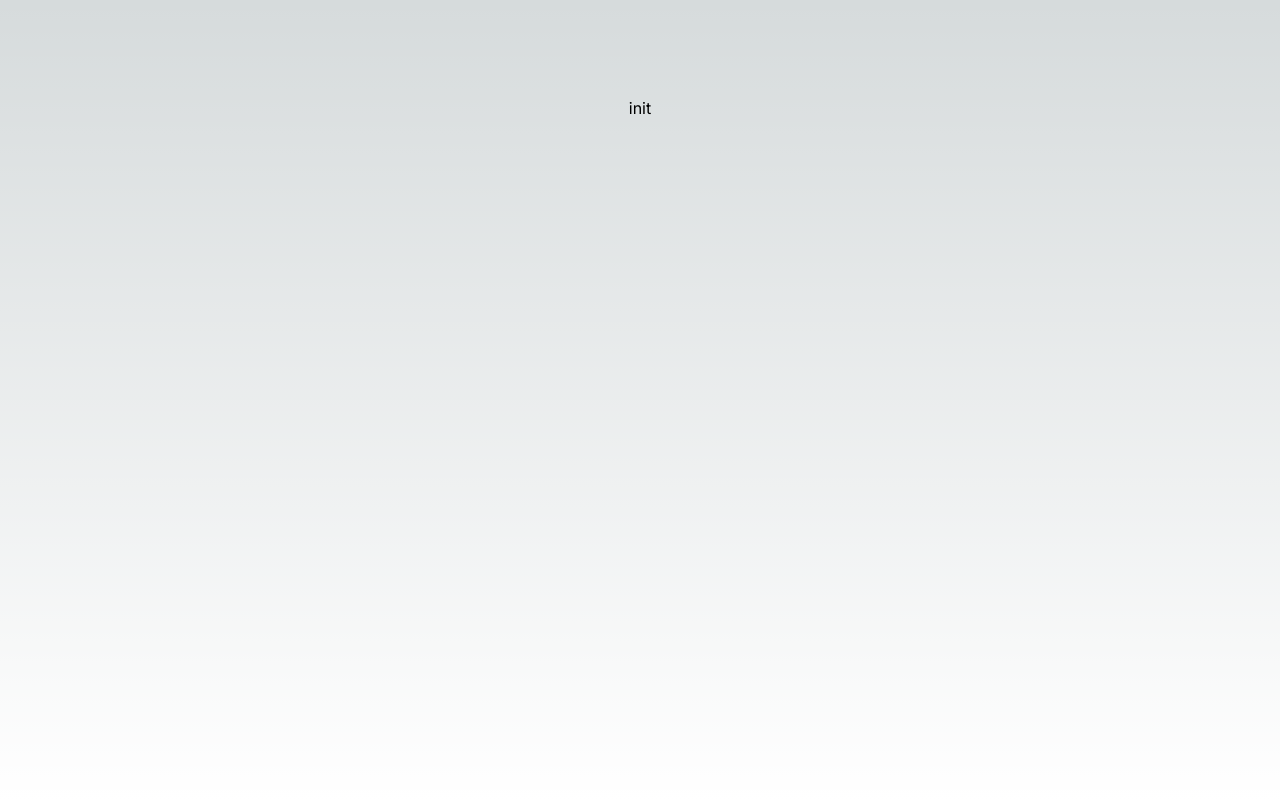
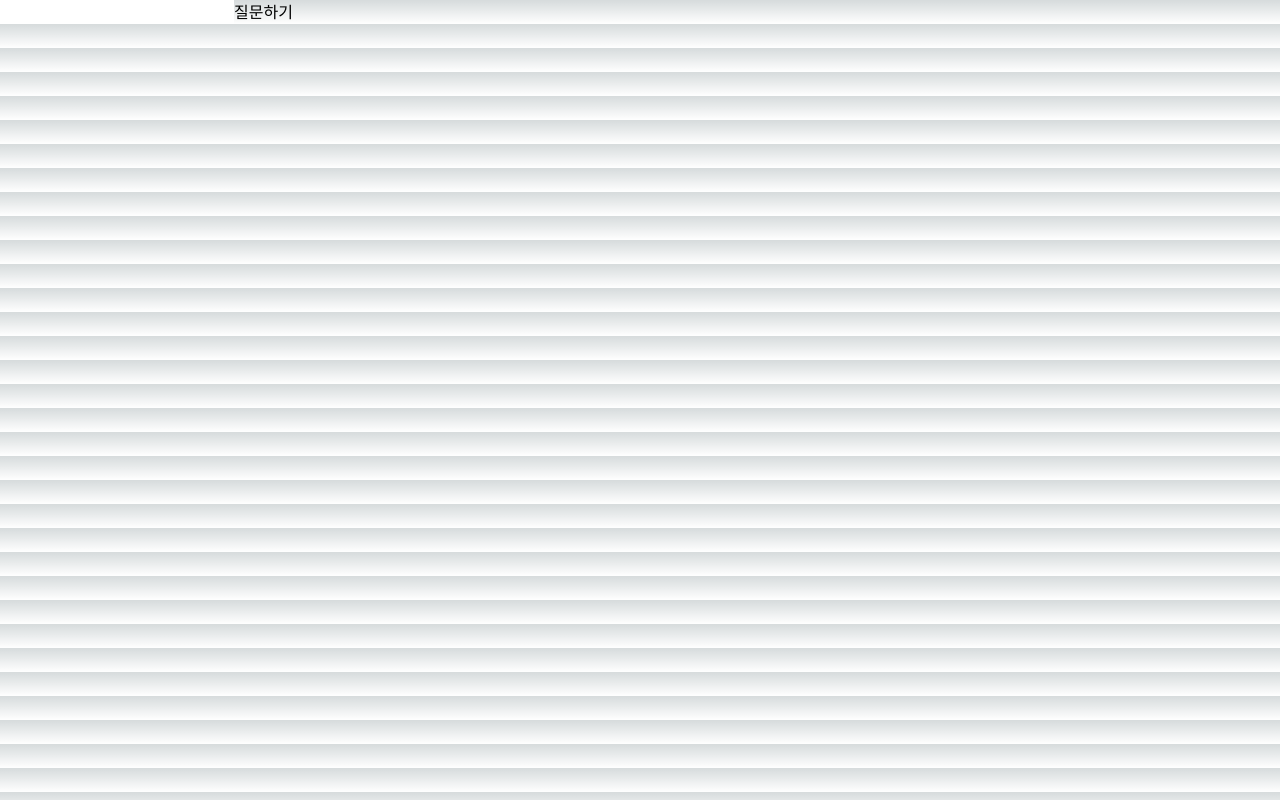
Before and after one commit to azure-553/Information, a Next.js app: page / in a window 1280 px wide. Built offline with nearby package versions, Linux system fonts and the light colour scheme.

Commit message:
FEAT : GPT 연결

```diff
--- /dev/null
+++ b/app/answer/page.tsx
@@ -0,0 +1,5 @@
+const answer = () => {
+  return <div>answer!!</div>;
+};
+
+export default answer;
--- a/app/page.tsx
+++ b/app/page.tsx
@@ -1,9 +1,25 @@
-import Image from 'next/image'
+"use client";
+
+import { useState } from "react";
 
 export default function Home() {
+  const [question, setQuestion] = useState<string>("");
+
+  const handleSubmit = (e: React.FormEvent<HTMLFormElement>) => {
+    e.preventDefault();
+    setQuestion("");
+  };
+
   return (
-    <main className="flex min-h-screen flex-col items-center justify-between p-24">
-      init
-    </main>
-  )
+    <>
+      <form>
+        <input
+          type="text"
+          value={question}
+          onChange={(e) => setQuestion(e.target.value)}
+        />
+        <button type="submit">질문하기</button>
+      </form>
+    </>
+  );
 }
--- a/next.config.js
+++ b/next.config.js
@@ -1,4 +1,6 @@
 /** @type {import('next').NextConfig} */
-const nextConfig = {}
+const nextConfig = {
+  experimental: { appDir: true },
+};
 
-module.exports = nextConfig
+module.exports = nextConfig;
--- a/package.json
+++ b/package.json
@@ -13,9 +13,11 @@
     "@types/react": "18.2.21",
     "@types/react-dom": "18.2.7",
     "autoprefixer": "10.4.15",
+    "dotenv": "^16.3.1",
     "eslint": "8.49.0",
     "eslint-config-next": "13.4.19",
     "next": "13.4.19",
+    "openai": "^4.7.1",
     "postcss": "8.4.29",
     "react": "18.2.0",
     "react-dom": "18.2.0",
```
Also changed, not shown: api/generate.ts (added, +19 -0 lines), 2 other files (tests, documents, lock files or other folders).
